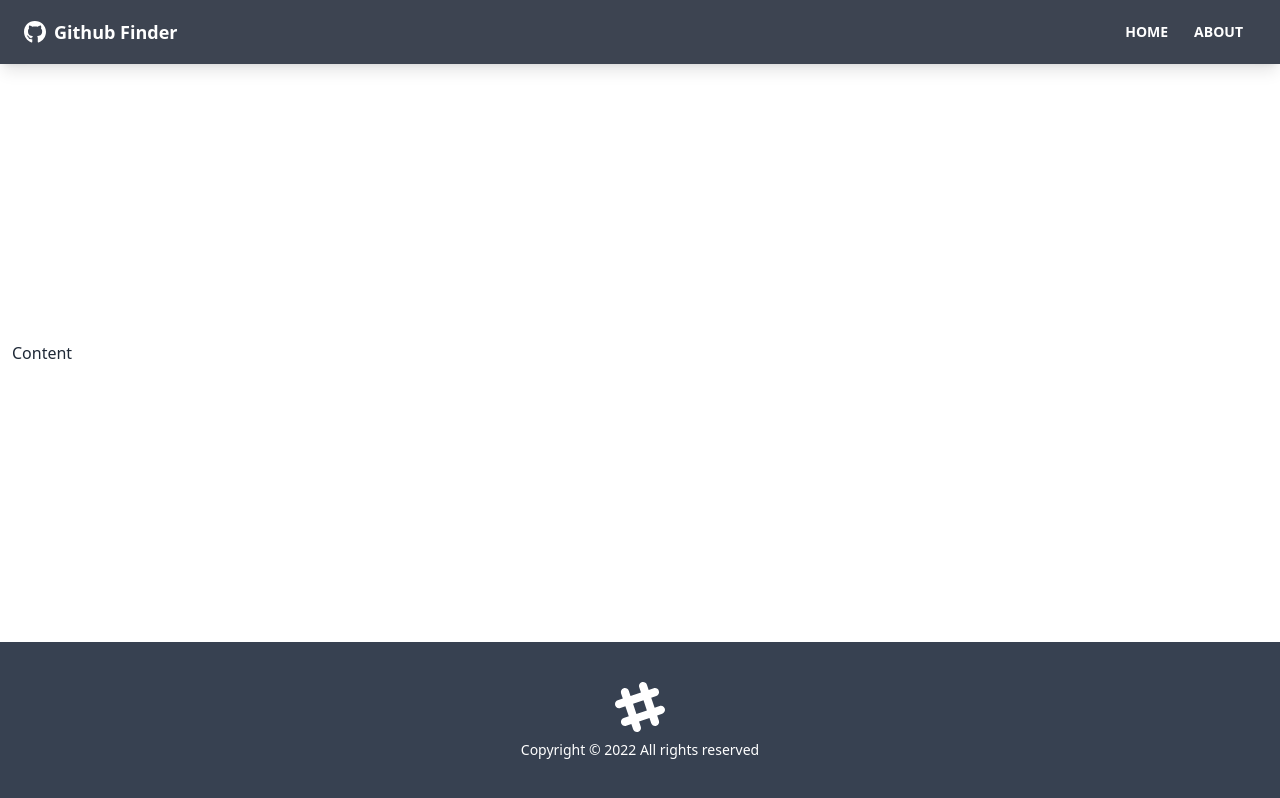
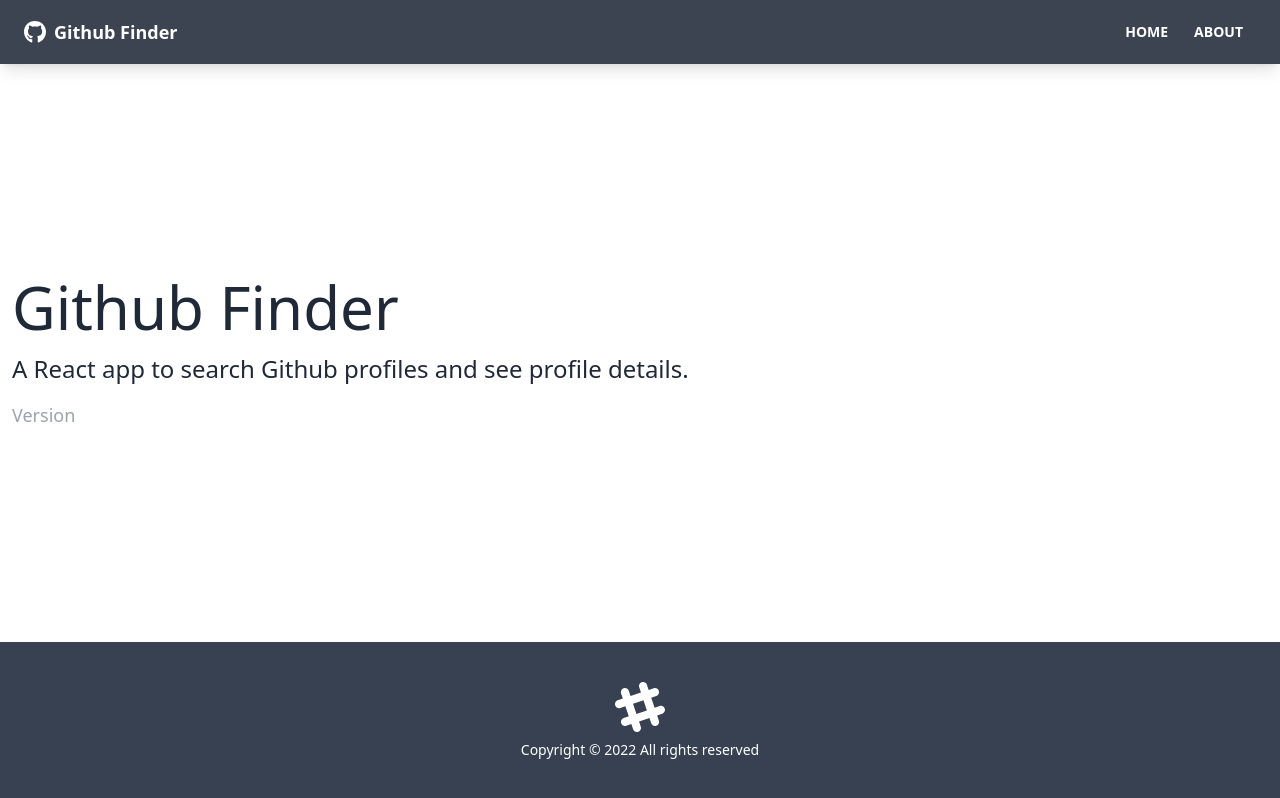
Before and after one commit to mhasanrabbi/Github-Finder, a React (Create React App) app: page /about in a window 1280 px wide. Built offline with nearby package versions, Linux system fonts and the light colour scheme.

Commit message:
Pages and Routes

```diff
--- a/package.json
+++ b/package.json
@@ -10,7 +10,7 @@
     "react": "^17.0.2",
     "react-dom": "^17.0.2",
     "react-icons": "^4.4.0",
-    "react-router-dom": "^5.2.0",
+    "react-router-dom": "^6.3.0",
     "react-scripts": "5.0.0",
     "web-vitals": "^2.1.4"
   },
--- a/src/App.js
+++ b/src/App.js
@@ -1,16 +1,26 @@
-import { BrowserRouter as Router, Route } from 'react-router-dom';
-import Footer from './components/Footer';
-import Navbar from './components/Navbar';
+import { BrowserRouter, Route, Routes } from 'react-router-dom';
+import Home from './pages/Home';
+import About from './pages/About';
+import NotFound from './pages/NotFound';
+import Footer from './components/layout/Footer';
+import Navbar from './components/layout/Navbar';
 
 function App() {
   return (
-    <Router>
+    <BrowserRouter>
       <div className='flex flex-col justify-between h-screen'>
         <Navbar />
-        <main className='container mx-auto px-3 pb-12'>Content</main>
+        <main className='container mx-auto px-3 pb-12'>
+          <Routes>
+            <Route path='/' element={<Home />} />
+            <Route path='/about' element={<About />} />
+            <Route path='/notfound' element={<NotFound />} />
+            <Route path='/*' element={<NotFound />} />
+          </Routes>
+        </main>
         <Footer />
       </div>
-    </Router>
+    </BrowserRouter>
   );
 }
 
--- /dev/null
+++ b/src/pages/About.jsx
@@ -0,0 +1,17 @@
+import React from 'react';
+
+function About() {
+  return (
+    <div>
+      <h1 className='text-6xl mb-4'>Github Finder</h1>
+      <p className='mb-4 text-2xl font-light'>
+        A React app to search Github profiles and see profile details.
+      </p>
+      <p className='text-lg text-gray-400'>
+        Version <span className='text-white'>1.0.0</span>
+      </p>
+    </div>
+  );
+}
+
+export default About;
--- /dev/null
+++ b/src/pages/Home.jsx
@@ -0,0 +1,7 @@
+import React from 'react';
+
+function Home() {
+  return <div>Home</div>;
+}
+
+export default Home;
--- /dev/null
+++ b/src/pages/NotFound.jsx
@@ -0,0 +1,21 @@
+import { FaHome } from 'react-icons/fa';
+import { Link } from 'react-router-dom';
+
+function NotFound() {
+  return (
+    <div className='hero'>
+      <div className='text-center hero-content'>
+        <div className='max-w-lg'>
+          <h1 className='text-8xl font-bold mb-8'>Oops!</h1>
+          <p className='text-5xl mb-8'>404 - Page not found!</p>
+          <Link to='/' className='btn btn-primary btn-lg'>
+            <FaHome className='mr-2' />
+            Back To Home
+          </Link>
+        </div>
+      </div>
+    </div>
+  );
+}
+
+export default NotFound;
```
Also changed, not shown: src/components/layout/Footer.jsx (renamed from src/components/Footer.jsx), src/components/layout/Navbar.jsx (renamed from src/components/Navbar.jsx), 1 other file (tests, documents, lock files or other folders).
